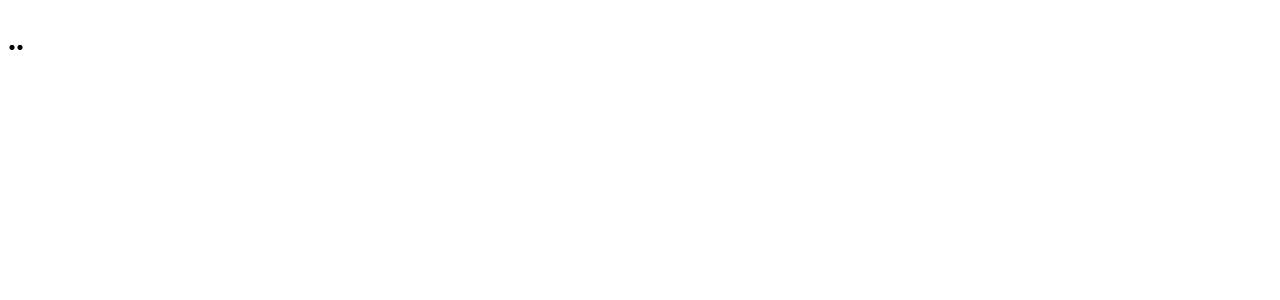
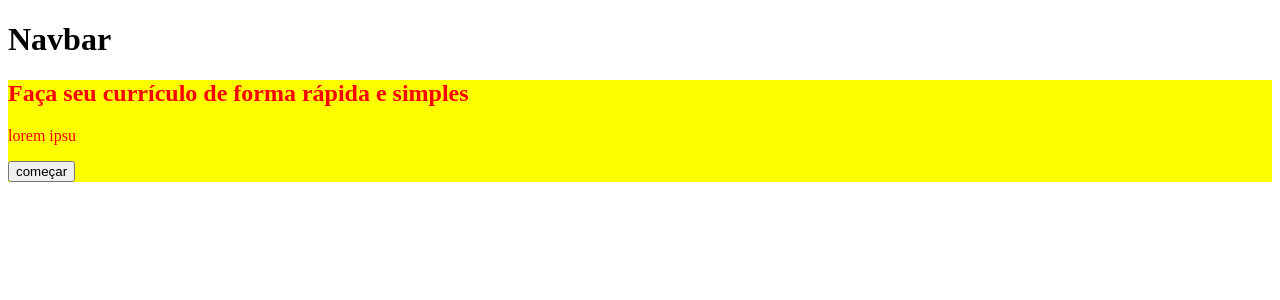
Before and after one commit to thiagomedina/nvim_config, a React (Create React App) app in the folder frontend/: page / in a window 1280 px wide. Shown: the top 300 px of the page. Built offline with nearby package versions, Linux system fonts and the light colour scheme.

Commit message:
add css modules in frontend folder

```diff
--- a/frontend/src/App.js
+++ b/frontend/src/App.js
@@ -1,9 +1,10 @@
 import React from "react";
+import Home from "./view/home";
 
 function App() {
   return (
     <div>
-      <h1>..</h1>
+      <Home />
     </div>
   );
 }
--- /dev/null
+++ b/frontend/src/components/navbar/index.js
@@ -0,0 +1,7 @@
+import React from "react";
+
+const Navbar = () => {
+  return <h1>Navbar</h1>;
+};
+
+export default Navbar;
--- /dev/null
+++ b/frontend/src/sass/variable.scss
@@ -0,0 +1,6 @@
+$color-home: #7753f2;
+$secondary-color: #4642b1;
+$color5: #a085f2;
+$background-color: #ddd0f8;
+$color4: #67407d;
+$color3: #d79cdb;
--- /dev/null
+++ b/frontend/src/view/home/home.module.scss
@@ -0,0 +1,8 @@
+@import "../../sass/variable.scss";
+
+.background {
+  background-color: yellow;
+}
+.teste {
+  color: red;
+}
--- a/frontend/src/view/home/index.js
+++ b/frontend/src/view/home/index.js
@@ -0,0 +1,17 @@
+import React from "react";
+import Navbar from "../../components/navbar";
+import { background, teste } from "./home.module.scss";
+const Home = () => {
+  return (
+    <>
+      <Navbar />
+      <div className={`${background} ${teste}`}>
+        <h2>Faça seu currículo de forma rápida e simples</h2>
+        <p>lorem ipsu</p>
+        <button>começar</button>
+      </div>
+    </>
+  );
+};
+
+export default Home;
```
Also changed, not shown: frontend/src/assets/img/banner01.png (renamed from frontend/src/assets/img/resume_full_dribl-05.png).
